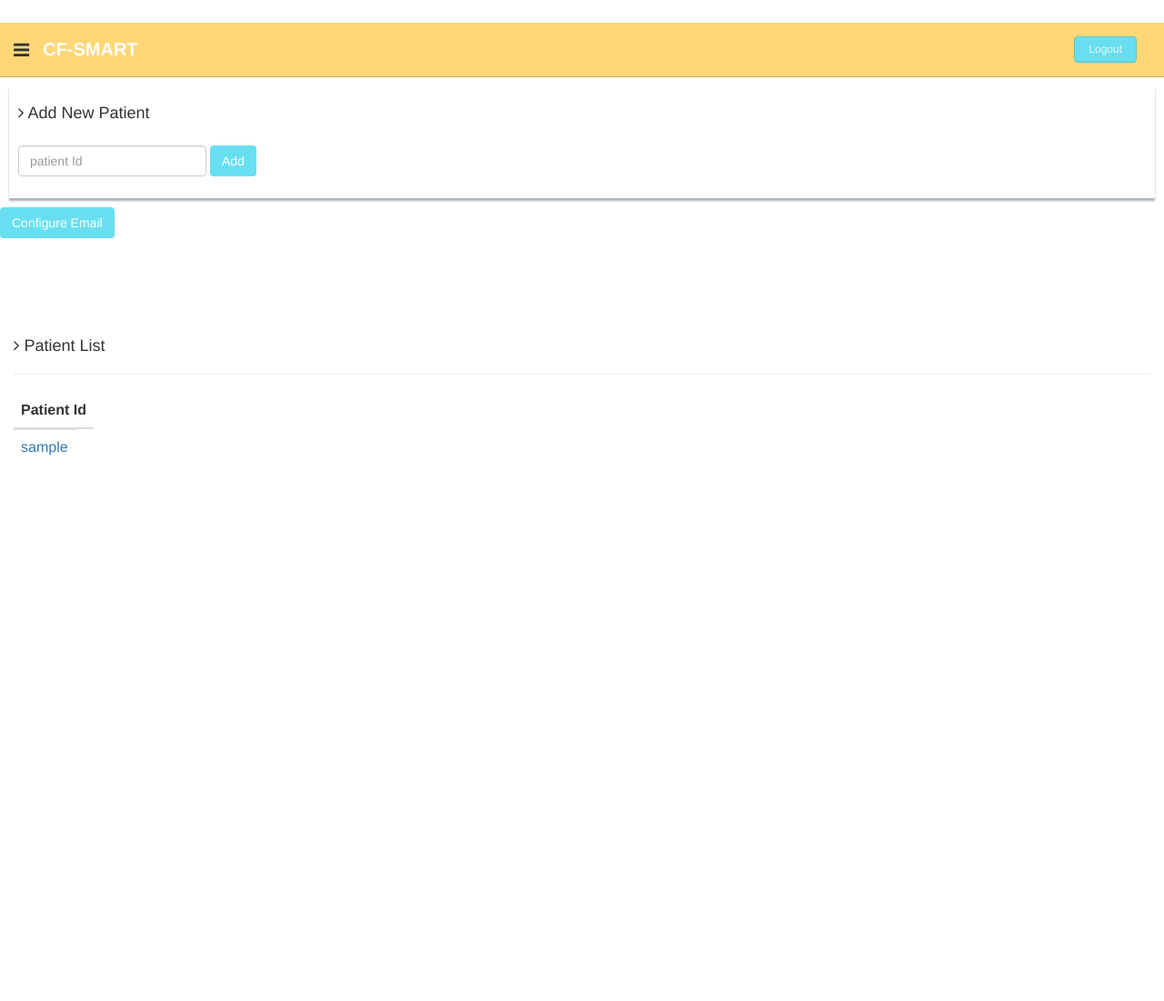
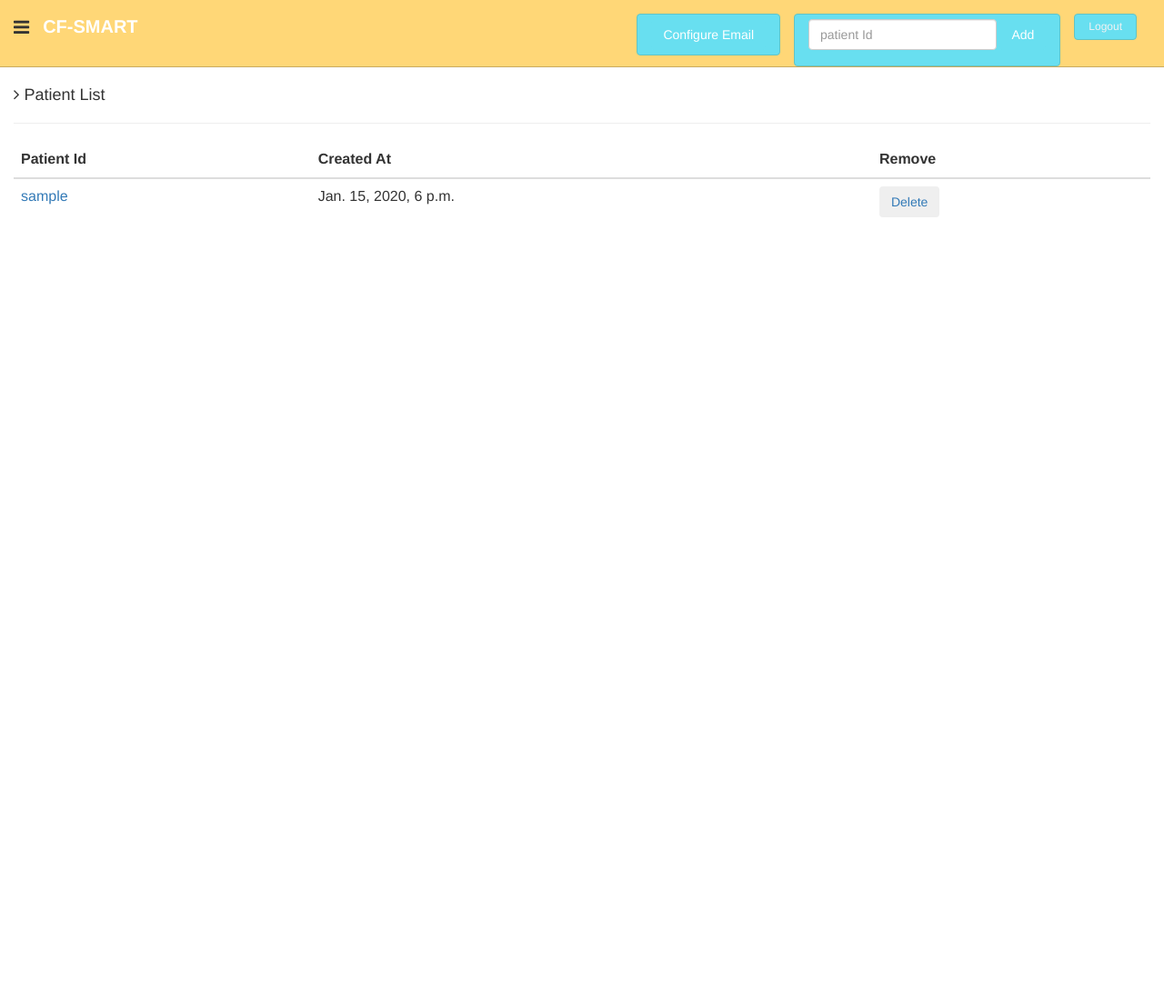
Before and after one commit to ekyawthan/wallpath, a Django app: page / in a window 1280 px wide. Shown: the whole page at 91% size. After the commit the page ends 239 px from the top, so only its background shows below. Run offline with Django 3.2, Linux system fonts and the light colour scheme; a user stored in the database is signed in; tables that the repository leaves empty hold one stand-in row (values such as "Sample post"); some libraries are stand-ins or nearby versions.

Commit message:
fixed home page and add delete button

```diff
--- a/app/models.py
+++ b/app/models.py
@@ -3,7 +3,7 @@ from django.db import models
 
 class Patient(models.Model):
     user_name = models.CharField(max_length=40, primary_key=True)
-    created_at = models.DateField(auto_now_add=True)
+    created_at = models.DateTimeField(auto_now_add=True)
 
     def __str__(self):
         return self.user_name
--- a/app/templates/home.html
+++ b/app/templates/home.html
@@ -11,49 +11,40 @@
     <!--logo start-->
     <a href="{% url 'home' %}" class="logo"><b>CF-Smart</b></a>
 
-
-
-
-            <!--logo end-->
-
     <div class="top-menu">
         <ul class="nav pull-right top-menu">
             {% if not user.is_authenticated %}
             <li> <a class="logout"
                     href="{% url 'django.contrib.auth.views.login' %}">Sign in</a></li>
             {% else %}
+            <li> <form class="logout" action="{% url 'emailsetup' %}">
+                <input class="btn btn-theme" type="submit" value="Configure Email">
+            </form>
+            </li>
+            <li >
+                <div class="logout">
+                    <form class="form-inline" role="form" action="{% url 'add_patient' %}" method="post">
+                        <div class="form-group">
+                            {% bootstrap_form form %}
+                        </div>
+                        <button type="submit" class="btn btn-theme">Add </button>
+                    </form>
+                </div>
+            <li><a class="logout" href="{% url 'django.contrib.auth.views.logout' %}">Logout</a></li>
 
 
-                    <li><a class="logout" href="{% url 'django.contrib.auth.views.logout' %}">Logout</a></li>
+
+            </li>
             {% endif %}
         </ul>
     </div>
 </header>
 
-
 {% if  user.is_authenticated %}
 
+<div class="col-md-12 mt" style="height: 100%; overflow-y: auto; width: 100%; padding-top:60px; padding-bottom:80px">
 
-<div class="row mt"  style = 'padding-top:60px'>
-          		<div class="col-lg-12">
-          			<div class="form-panel">
-                  	  <h4 class="mb"><i class="fa fa-angle-right"></i> Add New Patient</h4>
-                      <form class="form-inline" role="form" action="{% url 'add_patient' %}" method="post">
-                          <div class="form-group">
-                                {% bootstrap_form form %}
-                          </div>
-
-                          <button type="submit" class="btn btn-theme">Add </button>
-                      </form>
-          			</div><!-- /form-panel -->
-          		</div><!-- /col-lg-12 -->
-          	</div><!-- /row -->
-            <form action="{% url 'emailsetup' %}">
-              <input class="btn btn-theme" type="submit" value="Configure Email">
-            </form>
-      <div class="col-md-12 mt" style="height: 100%;  width: 100%; padding-top:60px;">
-
-	                          <table class="table table-fixed">
+    <table class="table">
         <h4><i class="fa fa-angle-right"></i> Patient List
 
         </h4>
@@ -62,6 +53,8 @@
         <thead>
         <tr>
             <th>Patient Id</th>
+            <th>Created At</th>
+            <th>Remove</th>
 
         </tr>
         </thead>
@@ -70,6 +63,9 @@
 
         <tr>
             <td><a href="{% url 'patient_detail' i.user_name %}">{{i.user_name}}</a></td>
+            <td>{{i.created_at}}</td>
+            <td><button type="delete" class="btn btn-delete"><a href="{% url 'remove_id' i.user_name %}">Delete</a></button> </td>
+
         </tr>
         {% endfor %}
 
@@ -78,7 +74,6 @@
 </div>
 </div><! --/content-panel -->
 
-<div></div>
 
 
 {% endif %}
--- a/app/views.py
+++ b/app/views.py
@@ -33,6 +33,7 @@ def home(request):
     if request.user.is_authenticated():
         form = PatientForm()
         all_patient = list(Patient.objects.all())
+        all_patient = all_patient[::-1]
         return render(request, "home.html", {'patients': all_patient, 'form': form})
     return render(request,  template_name='home.html')
 
@@ -55,10 +56,25 @@ def add_patient(request):
             form.save()
             form = PatientForm()
             all_patient = list(Patient.objects.all())
+            all_patient = all_patient[:: -1]
             return render(request, "home.html", {'patients': all_patient, 'form': form})
         form = PatientForm()
         all_patient = list(Patient.objects.all())
         return render(request, "home.html", {'patients': all_patient, 'form': form})
+
+
+def remove_patient(request, pk):
+    try:
+        patient = Patient.objects.get(pk=pk)
+        patient.delete()
+        form = PatientForm()
+        all_patient = list(Patient.objects.all())
+        return render(request, "home.html", {'patients': all_patient, 'form': form})
+    except Patient.DoesNotExist:
+        form = PatientForm()
+        all_patient = list(Patient.objects.all())
+        return render(request, "home.html", {'patients': all_patient, 'form': form})
+
 
 
 @csrf_exempt
--- a/wallpath/urls.py
+++ b/wallpath/urls.py
@@ -5,15 +5,16 @@ from django.contrib.auth import views as auth_views
 
 
 urlpatterns = patterns('',
-
     url(r'^$', views.home, name="home"),
     url(r'^patient_detail/(?P<pk>.*)/$', views.patient_detail, name='patient_detail'),
     url(r'^add_patient/$', views.add_patient, name='add_patient'),
+    url(r'^remove/(?P<pk>.*)/$', views.remove_patient, name='remove_id'),
     url(r'^Email/$', views.Email, name='Email'), #This is going to be the link that sends the email
     url(r'^emailsetup/$', views.emailsetup, name='emailsetup'), #This is the setup page for the email
     url(r'^admin/', include(admin.site.urls)),
     url(r'^survey/$', views.survey_detail), #api call
     url(r'^user/(?P<pk>.*)/$', views.user_check),#api call
+    #url(r'^remove/(?P<pk>.*)/$', views.remove_patient, name='remove_id'),
 
     (r'^accounts/',
                         include('registration.backends.simple.urls')),
```
Also changed, not shown: wallpath/settings.py (+10 -12 lines), app/migrations/0003_auto_20150726_2116.py (added), app/templates/detail.html (indentation only). Lines whose indentation alone changed are shown as unchanged.
